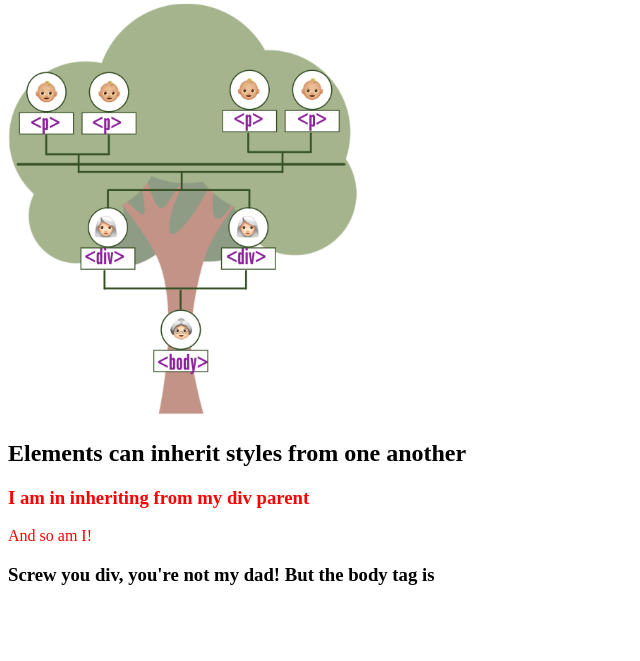
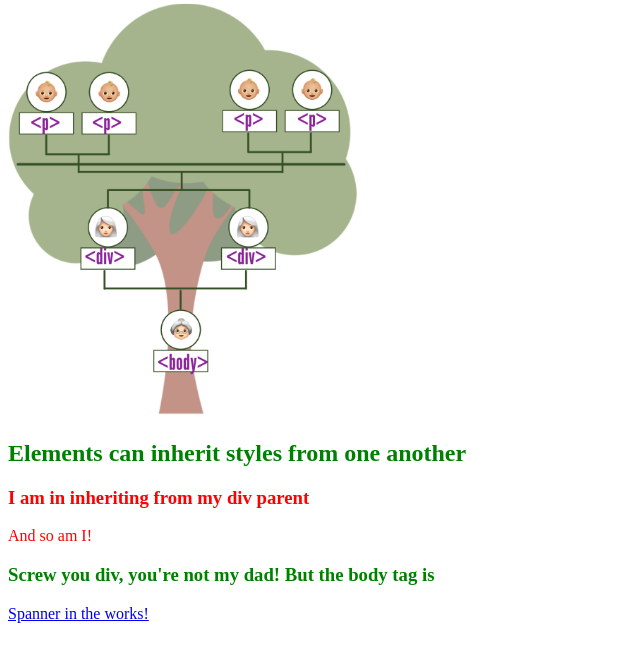
Before and after one commit to techreturners/demo-intro-to-css-key-concepts, a plain HTML site: page Inheritance/index.html in a window 1280 px wide. Shown: the part 79-740 px from the top of the page, without its empty margins (0-640 px from the left). Drawn offline with Linux system fonts and the light colour scheme.

Commit message:
Adds examples of inheritance

```diff
--- a/Inheritance/index.html
+++ b/Inheritance/index.html
@@ -13,10 +13,14 @@
     <img src="./inheritance.png" alt="A family tree depicting inheritance in CSS">
 
     <h2>Elements can inherit styles from one another</h2>
+
     <div>
         <h3>I am in inheriting from my div parent</h3>
         <p>And so am I!</p>
     </div>
+
     <h3>Screw you div, you're not my dad! But the body tag is</h3>
+
+    <a href="#">Spanner in the works!</a>
 </body>
 </html>
--- a/Inheritance/styles.css
+++ b/Inheritance/styles.css
@@ -1,3 +1,7 @@
+body {
+    color: green;
+}
+
 div {
     color: red;
 }
@@ -13,14 +17,6 @@ div {
 
 
 
-
-
-
-
-
-
-
-
 img {
     width: 350px;
 }
```
